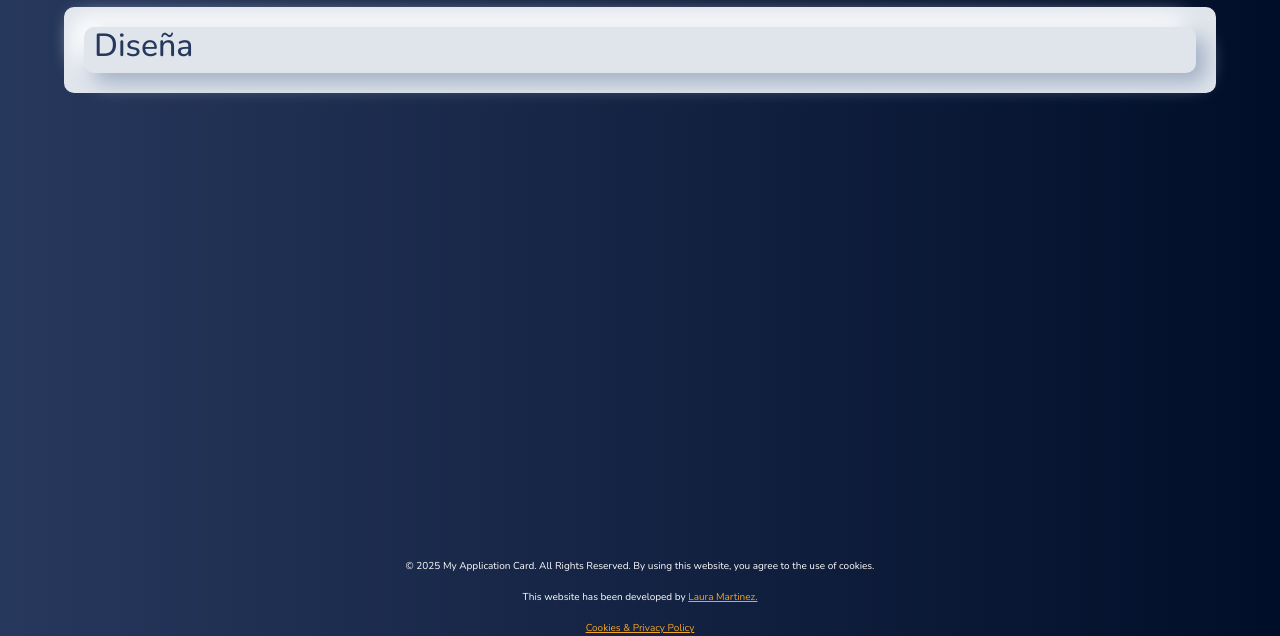
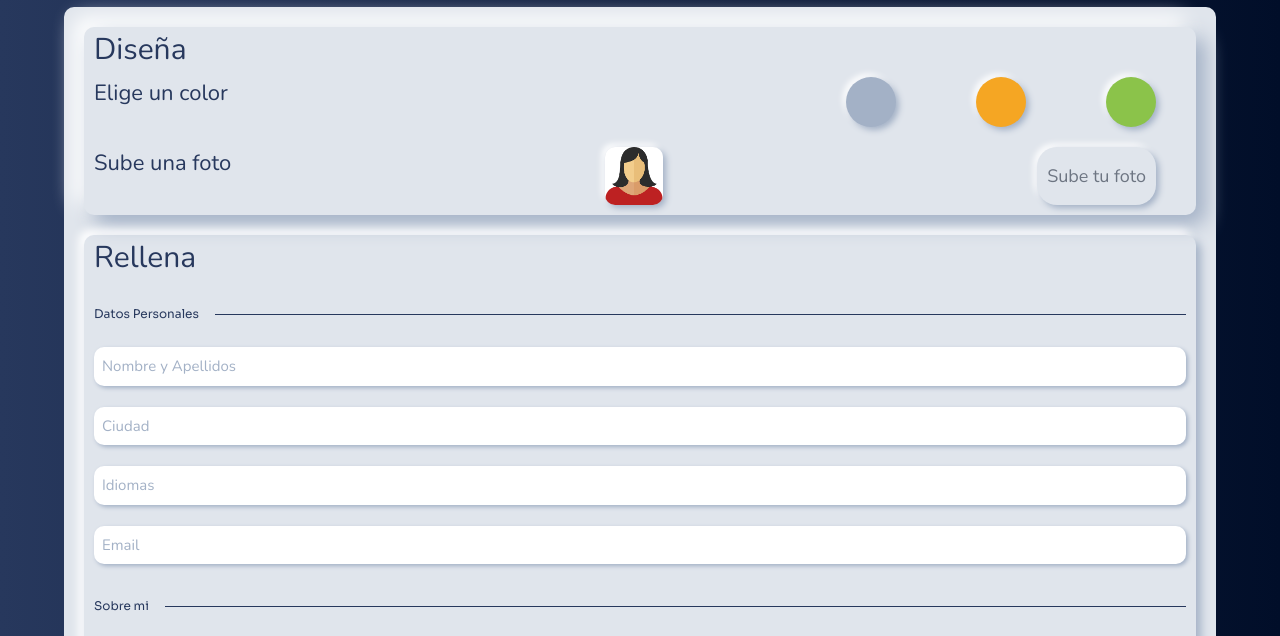
Before and after one commit to LauraMartinezPerez/My-Application-Card, a website built with Vite: page src/forms.html in a window 1280 px wide. Shown: the part 128-764 px from the top of the page. Built offline with nearby package versions, Linux system fonts and the light colour scheme.

Commit message:
Personal data design

```diff
--- a/src/partials/form_design.html
+++ b/src/partials/form_design.html
@@ -1,23 +1,25 @@
 
-<section class="form-design-container">
-    <div class="design-title">
-        <h2>Diseña</h2>
+<section class="design">
+    <div class="title">
+        <p>Diseña</p>
     </div>
     <div class="collapsed">
-        <fieldset class="design-opt">
-            <div class="color-opt">
-                <p class="elige">Elige un color</p>
-                <div class="inputs">
-                    <label class="opt-light-blue" for="light-blue"></label>
-                    <input class="" id="light-blue" type="radio" value="light-blue" name="bg-color">
-                    <label class="opt-orange" for="orange"></label>
-                    <input class="" id="orange" type="radio" value="orange" name="bg-color">
-                    <label class="opt-green" for="green"></label>
-                    <input class="" id="green" type="radio" value="green" name="bg-color">
+        <fieldset class="design__fieldset">
+            <div class="design__color-section">
+                <p class="design__text">Elige un color</p>
+                <div class="design__inputs">
+                    <label class="design__grey-color" for="grey"></label>
+                    <input class="js-grey-input" id="grey" type="radio" value="grey" name="bg-color">
+                    <label class="design__orange-color" for="orange"></label>
+                    <input class="js-orange-input" id="orange" type="radio" value="orange" name="bg-color">
+                    <label class="design__green-color" for="green"></label>
+                    <input class="js-green-input" id="green" type="radio" value="green" name="bg-color">
                 </div>
             </div>
-            <div class="photo">
-                <p>Sube una foto</p>
+            <div class="design__photo-section">
+                <p class="design__text">Sube una foto</p>
+                <img class="design__photo" src="/public/user.png" alt="profile-photo">
+                <button class="design__photo-button">Sube tu foto</button>
             </div>
         </fieldset>
     </div>
--- a/src/partials/form_fill.html
+++ b/src/partials/form_fill.html
@@ -0,0 +1,32 @@
+<section class="fill">
+    <div class="title">
+        <p>Rellena</p>
+    </div>
+    <div class="collapsed">
+        <fieldset class="fill__fieldset">
+            <legend class="fill__legend">Datos Personales</legend>
+                <label for="name"></label>
+                <input class="fill__input" id="name" type="text" name="personal-data" placeholder="Nombre y Apellidos">
+                <label for="city"></label>
+                <input class="fill__input" id="city" type="text" name="personal-data" placeholder="Ciudad">
+                <label for="languages"></label>
+                <input class="fill__input" id="languages" type="text" name="personal-data" placeholder="Idiomas">
+                <label for="email"></label>
+                <input class="fill__input" id="email" type="email" name="personal-data" placeholder="Email">
+            <legend class="fill__legend">Sobre mi</legend>
+                <label for="about-me"></label>
+                <textarea class="fill__textarea" id="about-me" name="about-me" maxlength="500" placeholder="Sobre mí" rows="5" cols="33"></textarea>
+                <label for="training"></label>
+                <input class="fill__input" id="training" type="text" name="about-me" placeholder="Formación">
+                <label for="soft-skills"></label>
+                <input class="fill__input" id="soft-skills" type="text" name="about-me" placeholder="Soft Skills">
+                <label for="technologies"></label>
+                <input class="fill__input" id="technologies" type="text" name="about-me" placeholder="Stack Tecnológico">
+                <label for="linkedin"></label>
+                <input class="fill__input" id="linkedin" type="text" name="about-me" placeholder="LinkedIn">
+            <legend class="fill__legend">Situación actual y Motivación al puesto</legend>
+                <label for="about-me"></label>
+                <textarea class="fill__textarea" id="about-me" name="about-me" maxlength="500" placeholder="Situación actual y Motivación al puesto" rows="5" cols="33"></textarea>
+        </fieldset>
+    </div>
+</section>
--- a/src/scss/core/_variables.scss
+++ b/src/scss/core/_variables.scss
@@ -6,7 +6,7 @@ $font-title: "Sora", sans-serif;
 /*COLORS*/
 $white: white;
 $main_blue: #27385d;
-$secondary_blue: #a3b1c6;
+$grey: #a3b1c6;
 $orange: #f5a623;
 $green: #8bc34a;
 $light-grey: #e0e5ec;
--- a/src/scss/layouts/_footer.scss
+++ b/src/scss/layouts/_footer.scss
@@ -4,7 +4,9 @@
     color: vars.$white;
     font-family: vars.$font-main;
     font-size: 10px;
-   padding: 20px;
+    padding: 20px;
+
+
 
 &__copy {
     display: flex;
--- a/src/scss/layouts/_forms.scss
+++ b/src/scss/layouts/_forms.scss
@@ -1,6 +1,7 @@
 @use "../core/variables" as vars;
 
-.form-main {
+
+form.form-main {
     background-color: vars.$light-grey;
     display: flex;
     flex-direction: column;
@@ -13,95 +14,284 @@
 
 }
 
-
-//DESIGN FORM
-
-.form-design-container {
-    width: 100%;
-    border-radius: 10px;
-    box-shadow: 10px 10px 20px #a3b1c6, -10px -10px 20px #ffffff;
-    padding: 0 10px;
-}
-
-.design-title {
-    color: vars.$main_blue;
-   font-size: 50px;
-}
-
-.collapsed {
+/* .collapsed {
     display: none;
-}
-
-.design-opt {
-position: relative;
-display: flex;
-flex-direction: column;
-padding-right: 20px;
-font-size: 18px;
-}
-.color-opt {
-    align-items: center;
-}
-.elige {
-    position: absolute;
-    margin-top: 8px;
-}
-.inputs {
-display: flex;
-justify-content: end;
-gap: 20px;
-
-}
+} */
 
 input[type="radio"] {
   opacity: 0;
   position: absolute;
 }
 
-.opt-light-blue {
-    position: relative;
-    padding-left: 25px;
-    display: inline-block;
-    line-height: 20px;
+.title {
+    color: vars.$main_blue;
+    height: 40px;
+    font-size: 20px;
+    display: flex;
+    align-items: center;
+}
 
-    width: 40px;
-    height: 40px;
+.design {
+    width: 100%;
+    border-radius: 10px;
+    box-shadow: 5px 5px 10px vars.$grey, -5px -5px 10px vars.$white;
+    padding: 10px 10px;
+
+    &__fieldset {
+        display: flex;
+        flex-direction: column;
+        gap: 20px;
+    }
+
+        &__color-section {
+        display: flex;
+        justify-content: space-between;
+        }
+
+        &__text {
+        font-size: 15px;
+        color: vars.$main_blue;
+    }
+        &__inputs {
+        display: flex;
+        align-items: center;
+        gap: 40px;
+    }
+        &__grey-color {
+        width: 30px;
+        height: 30px;
         border-radius: 50%;
-    background-color: vars.$secondary_blue;
+        background-color: vars.$grey;
         cursor: pointer;
+        box-shadow: 3px 3px 6px vars.$grey, -3px -3px 6px vars.$white;
     }
-.opt-light-blue:hover {
+            &__grey-color:hover {
             transform: scale(1.2);
- box-shadow: 3px 3px 6px #a3b1c6, -3px -3px 6px #ffffff;
+            }
+        &__orange-color {
+            width: 30px;
+            height: 30px;
+            border-radius: 50%;
+            background-color: vars.$orange;
+            cursor: pointer;
+            box-shadow: 3px 3px 6px vars.$grey, -3px -3px 6px vars.$white;
+        }
+            &__orange-color:hover {
+            transform: scale(1.2);
+            }
+
+        &__green-color {
+            width: 30px;
+            height: 30px;
+            border-radius: 50%;
+            background-color: vars.$green;
+            cursor: pointer;
+            box-shadow: 3px 3px 6px vars.$grey, -3px -3px 6px vars.$white;
+        }
+            &__green-color:hover {
+            transform: scale(1.2);
+            }
+
+        &__photo-section {
+            display: flex;
+            justify-content: space-between;
+        }
+
+        &__photo {
+            width: 58px;
+            height: 58px;
+            border-radius: 10px;
+            font-size: 12px;
+            color: #6d7582;
+            box-shadow: 3px 3px 6px vars.$grey, -3px -3px 6px vars.$white;
+        }
+
+        &__photo-button {
+            background-color: #e0e5ec;
+            border-radius: 20px;
+            box-shadow: 3px 3px 6px vars.$grey, -3px -3px 6px vars.$white;
+            padding: 0px 10px;
+            font-size: 12px;
+            color: #6d7582;
+            border: none;
+            cursor: pointer;
+            transition: all 0.3s ease;
+        }
+            &__photo-button:active {
+                box-shadow: inset 3px 3px 6px vars.$grey, inset -3px -3px 6px vars.$white;
+            }
 
 }
 
-.opt-orange {
-    width: 40px;
+//tablet version
+    @media (min-width: 768px) {
+    .title {
+    color: vars.$main_blue;
     height: 40px;
+    font-size: 30px;
+    display: flex;
+    align-items: center;
+    }
+
+    .design {
+    width: 100%;
+    border-radius: 10px;
+    box-shadow: 10px 10px 20px vars.$grey, -10px -10px 20px vars.$white;
+    padding: 10px 10px;
+
+        &__color-section {
+        display: flex;
+        justify-content: space-between;
+        padding-right: 30px;
+        }
+
+        &__text {
+        font-size: 22px;
+        }
+
+        &__inputs {
+        display: flex;
+        align-items: center;
+        gap: 80px;
+        }
+
+        &__grey-color {
+        width: 50px;
+        height: 50px;
+        border-radius: 50%;
+        background-color: vars.$grey;
+        cursor: pointer;
+        box-shadow: 3px 3px 6px vars.$grey, -3px -3px 6px vars.$white;
+        }
+            &__grey-color:hover {
+            transform: scale(1.2);
+            }
+        &__orange-color {
+            width: 50px;
+            height: 50px;
             border-radius: 50%;
             background-color: vars.$orange;
             cursor: pointer;
+            box-shadow: 3px 3px 6px vars.$grey, -3px -3px 6px vars.$white;
         }
-.opt-orange:hover {
+            &__orange-color:hover {
             transform: scale(1.2);
- box-shadow: 3px 3px 6px #a3b1c6, -3px -3px 6px #ffffff;
+            }
+
+        &__green-color {
+            width: 50px;
+            height: 50px;
+            border-radius: 50%;
+            background-color: vars.$green;
+            cursor: pointer;
+            box-shadow: 3px 3px 6px vars.$grey, -3px -3px 6px vars.$white;
+        }
+            &__green-color:hover {
+            transform: scale(1.2);
+            }
+
+        &__photo-section {
+            display: flex;
+            justify-content: space-between;
+            padding-right: 30px;
+        }
+
+        &__photo-button {
+            background-color: #e0e5ec;
+            border-radius: 20px;
+            box-shadow: 3px 3px 6px vars.$grey, -3px -3px 6px vars.$white;
+            padding: 0px 10px;
+            font-size: 18px;
+            color: #6d7582;
+            border: none;
+            cursor: pointer;
+            transition: all 0.3s ease;
+        }
+            &__photo-button:active {
+                box-shadow: inset 3px 3px 6px vars.$grey, inset -3px -3px 6px vars.$white;
+            }
+    }
+}
+
+    @media (min-width: 1024px) {
 
     }
 
-.opt-green {
-    width: 40px;
-    height: 40px;
-    border-radius: 50%;
-    background-color: vars.$green;
-    cursor: pointer;
-}
-.opt-green:hover {
+
+.design-pressed-color {
+box-shadow: inset 3px 3px 5px #a3b1c6, inset -3px -3px 5px #ffffff;
 transform: scale(1.2);
- box-shadow: 3px 3px 6px #a3b1c6, -3px -3px 6px #ffffff;
-
 }
 
 
 
 //FILL FORM
+
+.fill {
+    width: 100%;
+    border-radius: 10px;
+    box-shadow: 5px 5px 10px #a3b1c6, -5px -5px 10px #ffffff;
+    padding: 10px 10px;
+    margin-top: 20px;
+
+    &__fieldset {
+        display: flex;
+        flex-direction: column;
+        gap: 8px;
+    }
+
+    &__legend {
+        font-family: vars.$font-title;
+        font-size: 12px;
+        color: vars.$main_blue;
+        margin-top: 20px;
+        background-color: vars.$light-grey;
+        display: flex;
+        align-items: center;
+        gap: 1rem;
+
+        &::after {
+            content: '';
+            flex-grow: 1;
+            height: 1px;
+            background-color: vars.$main_blue;
+        }
+    }
+
+    &__input {
+        padding: 8px;
+        font-size: 15px;
+        color: vars.$main_blue;
+        border: none;
+        outline: none;
+        margin-bottom: 5px;
+        border-radius: 10px;
+        box-shadow: 2px 2px 4px vars.$grey, -2px -2px 4px vars.$light-grey;
+        background-color: vars.$white;
+    }
+
+    &__textarea {
+         padding: 8px;
+        font-size: 15px;
+        border: none;
+        outline: none;
+        margin-bottom: 5px;
+        border-radius: 10px;
+        box-shadow: 2px 2px 4px vars.$grey, -2px -2px 4px vars.$light-grey;
+        background-color: vars.$white;
+        color: vars.$main_blue;
+
+    }
+
+    .fill__input::placeholder,
+    .fill__textarea::placeholder {
+    color: vars.$grey; // O el color que prefieras
+    opacity: 1; // Para asegurar que el color se vea claramente
+    }
+
+    //tablet version
+    @media (min-width: 768px) {
+
+    }
+
+}
--- a/src/scss/layouts/_hero.scss
+++ b/src/scss/layouts/_hero.scss
@@ -44,7 +44,7 @@
     padding: 20px 0;
   }
 
-  //version tablet-computer
+  //tablet-computer version
   @media (min-width: 768px) {
 
     &__landing-logo {
@@ -78,7 +78,7 @@
     border: 0;
     outline: none;
     background: none;
-    color: vars.$secondary_blue;
+    color: vars.$grey;
     text-transform: uppercase;
     font-family: vars.$font-title;
     font-size: 2rem;
```
Also changed, not shown: public/user.png (added). Lines whose indentation alone changed are shown as unchanged.
